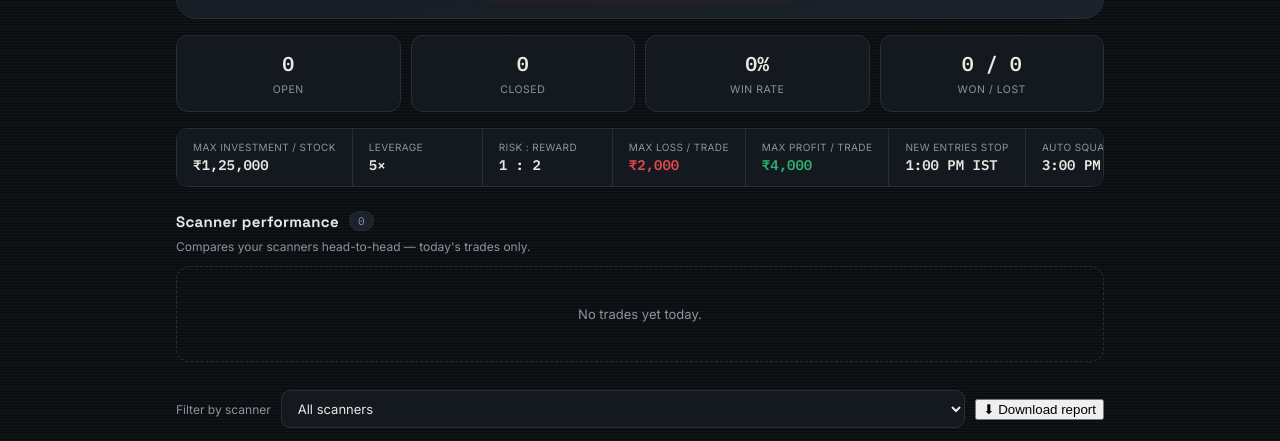
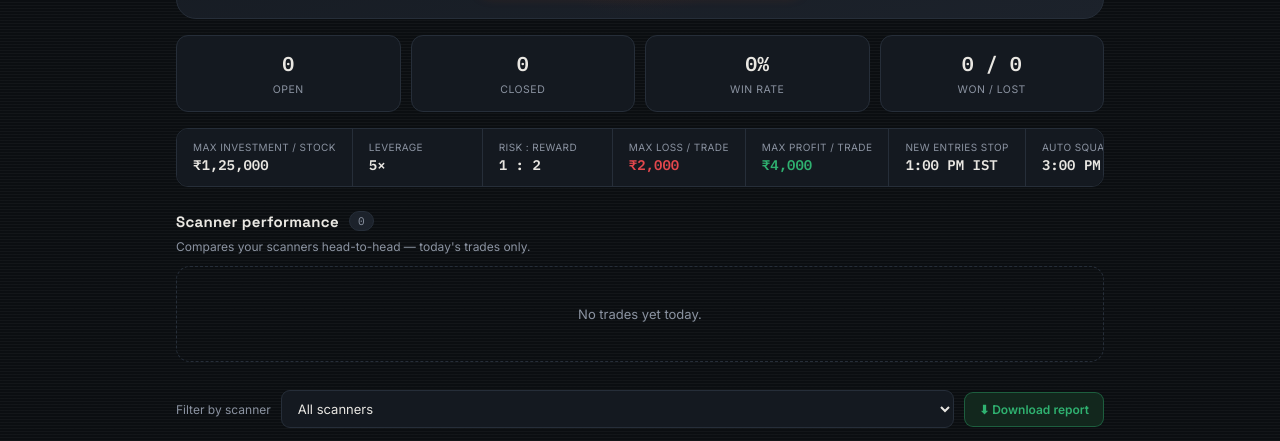
Before and after one commit to olimaran08/ray-trading-hub, a website: page public/index.html in a window 1280 px wide. Shown: the part 290-731 px from the top of the page. Drawn offline with Linux system fonts and the light colour scheme; no server answers.

Commit message:
Update style.css

```diff
--- a/public/style.css
+++ b/public/style.css
@@ -187,13 +187,21 @@ a{color:var(--accent);}
 
 /* ---------- filter bar ---------- */
 .filter-bar{
-  display:flex; align-items:center; gap:10px; margin-bottom:16px;
+  display:flex; align-items:center; gap:10px; margin-bottom:16px; flex-wrap:wrap;
 }
-.filter-label{font-size:12px; color:var(--muted); white-space:nowrap;}
+.filter-label{font-size:12px; color:var(--muted); white-space:nowrap; width:100%;}
+@media(min-width:520px){.filter-label{width:auto;}}
 .scanner-select{
   flex:1; background:var(--surface); border:1px solid var(--border); border-radius:9px;
   padding:9px 12px; color:var(--text); font-size:13px; font-family:var(--font-body);
+  min-width:140px;
 }
+.btn-download{
+  background:var(--profit-soft); border:1px solid rgba(47,177,112,0.4); color:var(--profit);
+  border-radius:9px; padding:9px 14px; font-size:12px; font-weight:600; cursor:pointer;
+  white-space:nowrap; font-family:var(--font-body); flex-shrink:0;
+}
+.btn-download:hover{background:var(--profit); color:#0B0E11;}
 .btn-reset-scanner{
   background:transparent; border:1px solid var(--amber); color:var(--amber); border-radius:9px;
   padding:9px 12px; font-size:12px; font-weight:600; cursor:pointer; white-space:nowrap;
```
